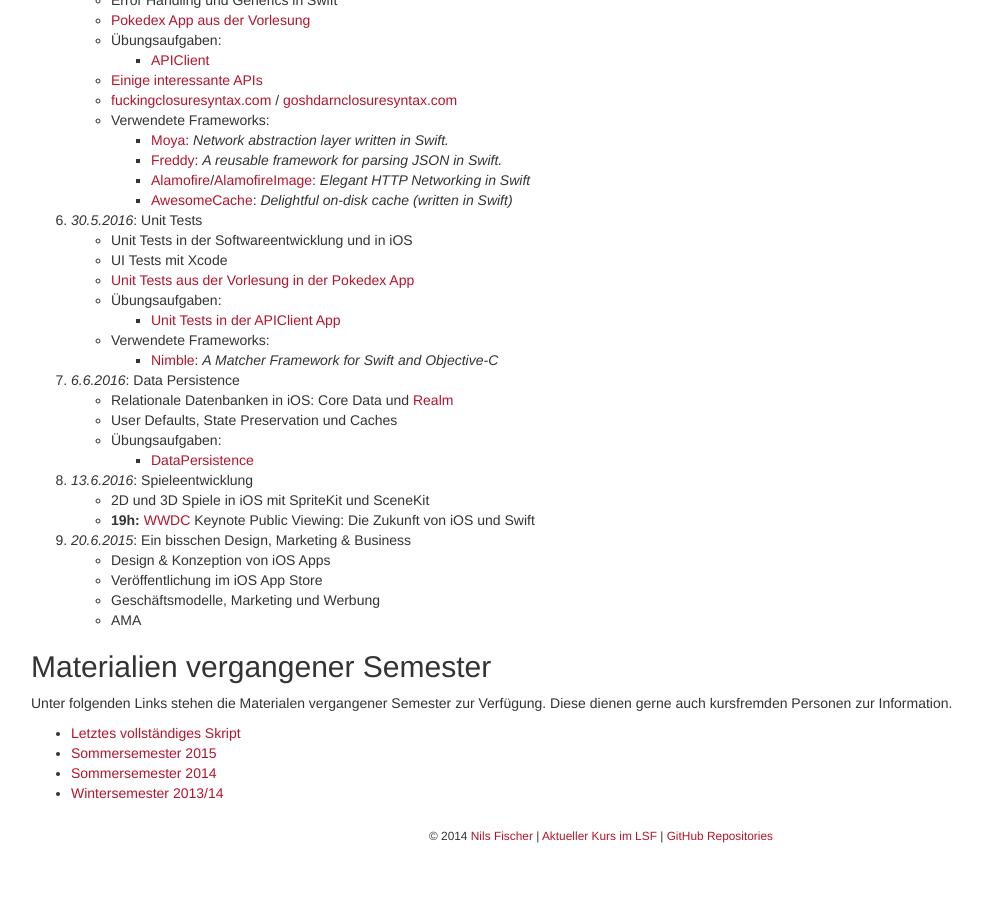
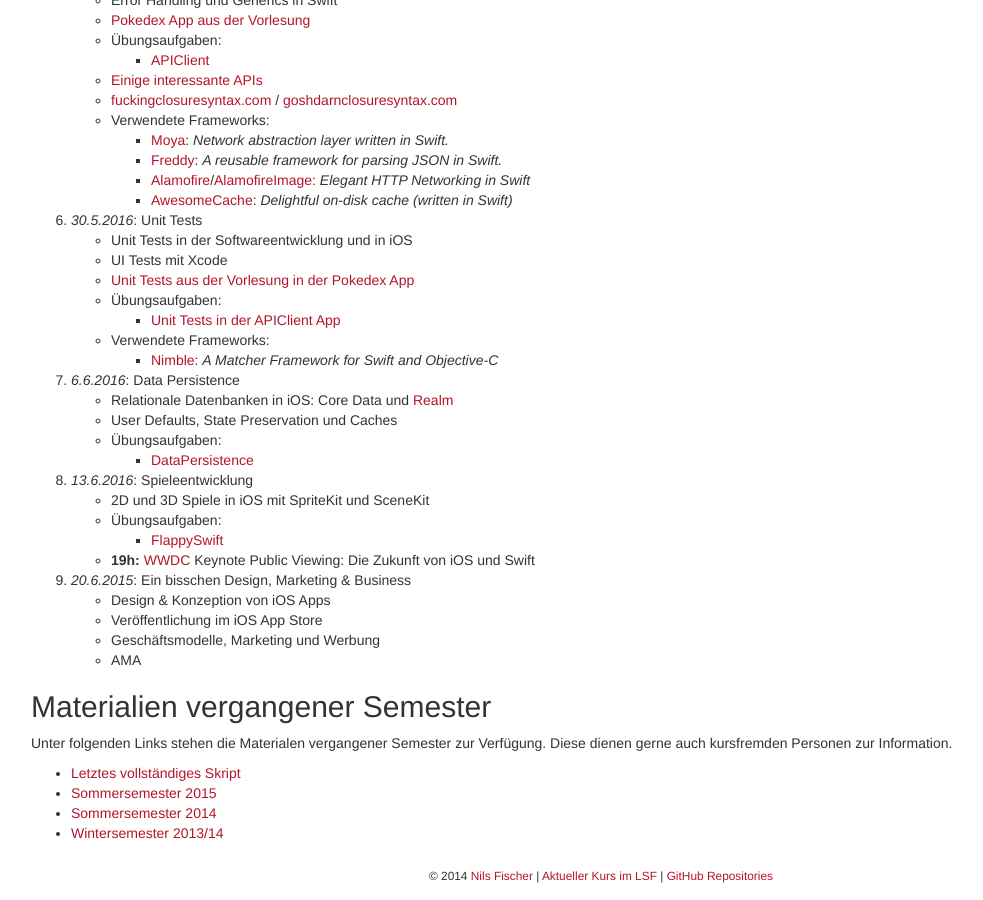
Before and after one commit to iOS-Dev-Kurs/iOS-Dev-Kurs.github.io, a Jekyll site: the page built from material/index.md, in a window 1280 px wide and 900 px high, scrolled down 991 px. Shown: the whole window, without its empty margins (39-1022 px from the left). Built offline with Jekyll 4.4.1, drawn with Linux system fonts in a browser that asks for light colours; before the commit the page ends 1851 px from its top, so only the background shows below that.

Commit message:
prepared for lecture 8

```diff
--- a/material/index.md
+++ b/material/index.md
@@ -69,6 +69,8 @@
 		- [DataPersistence](https://github.com/ios-dev-kurs/datapersistence)
 8. *13.6.2016*: Spieleentwicklung
 	- 2D und 3D Spiele in iOS mit SpriteKit und SceneKit
+	- Übungsaufgaben:
+		- [FlappySwift](https://github.com/iOS-Dev-Kurs/flappyswift)
 	- **19h:** [WWDC](https://developer.apple.com/wwdc/) Keynote Public Viewing: Die Zukunft von iOS und Swift
 9. *20.6.2015*: Ein bisschen Design, Marketing & Business
 	- Design & Konzeption von iOS Apps
```
